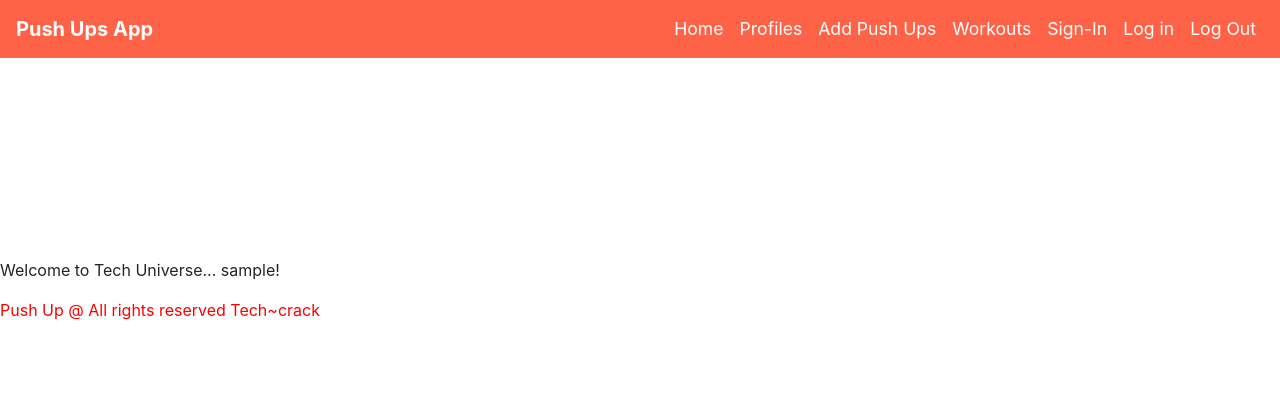
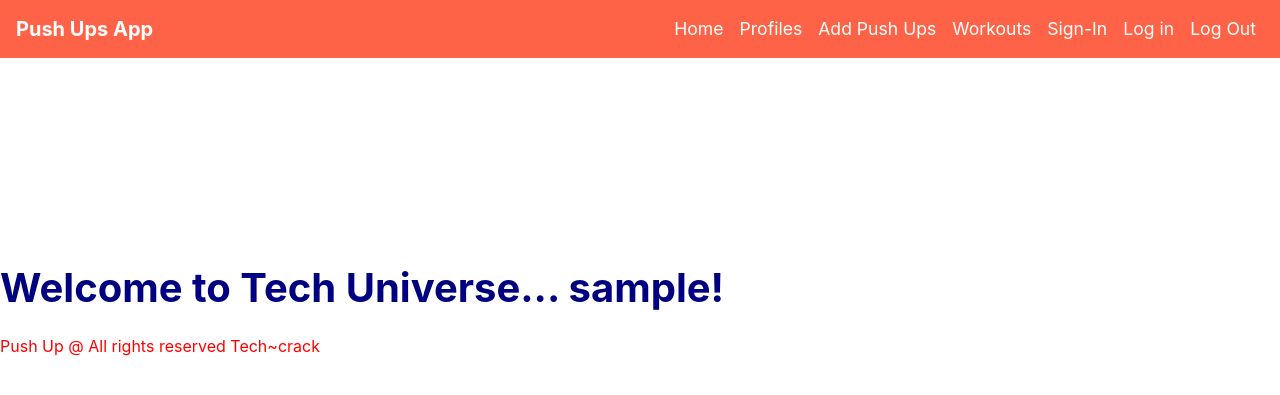
Before and after one commit to KavinAdithya/Flask, a Flask app: page /profile in a window 1280 px wide. Shown: the top 395 px of the page. Run offline with Flask 3, Linux system fonts and the light colour scheme; the visitor is signed in with stand-in values (Sample User, id 1); data comes from the database, SQL or seed files in the repository; some libraries are stand-ins or nearby versions.

Commit message:
Working on read and add worlout feature in push up application

```diff
--- a/WorkoutProject/templates/profiles.html
+++ b/WorkoutProject/templates/profiles.html
@@ -3,5 +3,5 @@
 Profile
 {% endblock %}
 {% block content %}
-<p>Welcome to Tech Universe... {{name}}!</p>
+<p style = "color : navy; font-size : 40px;"> <strong>Welcome to Tech Universe... {{name}}!</strong></p>
 {% endblock %}
```
